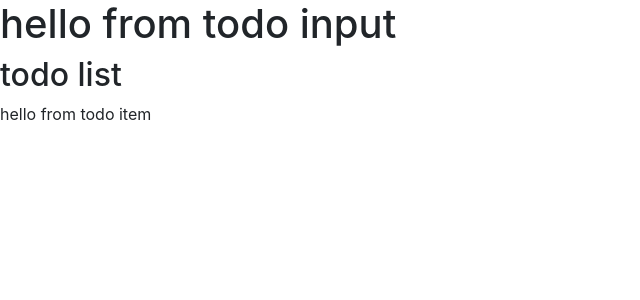
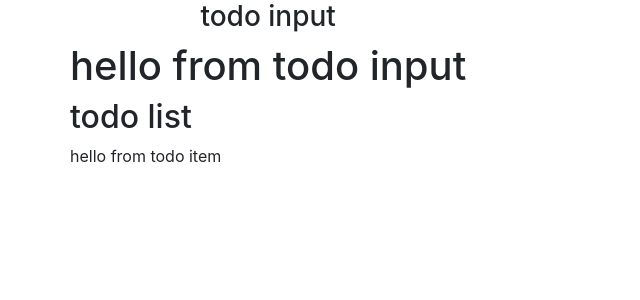
Before and after one commit to agracia-tech/react-todo-list, a React (Create React App) app: page / in a window 1280 px wide. Shown: the top 300 px of the page, without its empty margins (0-640 px from the left). Built offline with nearby package versions, Linux system fonts and the light colour scheme.

Commit message:
add component structure

```diff
--- a/src/App.js
+++ b/src/App.js
@@ -1,5 +1,5 @@
 import React, {Component} from 'react';
-import uuid from 'uuid';
+import {v4 as uuid} from 'uuid';
 import 'bootstrap/dist/css/bootstrap.min.css';
 import TodoInput from './components/TodoInput';
 import TodoList from './components/TodoList';
@@ -9,13 +9,33 @@ import TodoList from './components/TodoList';
 
 //showing some kind of change github setup
 class App extends Component{
+state ={
+  items:[{id: 1, title:'wake-up'},{id:2, title: "main breakfast"}],
+  id:uuid(),
+  item:'',
+  editItem: false
+};
+
+handleChange = (e)=>{console.log('handleChange')}
+handleSubmit = (e)=>{console.log('handleSubmit')}
+clearList = ()=>{console.log('clearList ')}
+handleDelete = (id)=>{console.log(`handle edit ${id}`)}
+handleEdit = (id)=>{console.log(`edit edit ${id}`)}
   render(){
+
     return (
-    <div className="App">
-    {/* <h1>Hello from app</h1>   */}
-      <TodoInput/>
-      <TodoList/>
-
+    <div className="container">
+     <div className="row">
+     <div className="col-10mx-autocol-md8mt-5">
+       <h3 className="text-capitalized text-center">
+          todo input
+       </h3>
+      <TodoInput item={this.state.item} handleChange={this.handleChange} handleSubmit= {this.handleSubmit}
+      editItem={this.state.editItem}/>
+          <TodoList item= {this.state.item} clearList= {this.clearList} handleDelete = {this.handleDelete}
+          handleEdit = {this.handleEdit}/>
+       </div>
+       </div>
     </div>
       );
     }
```
